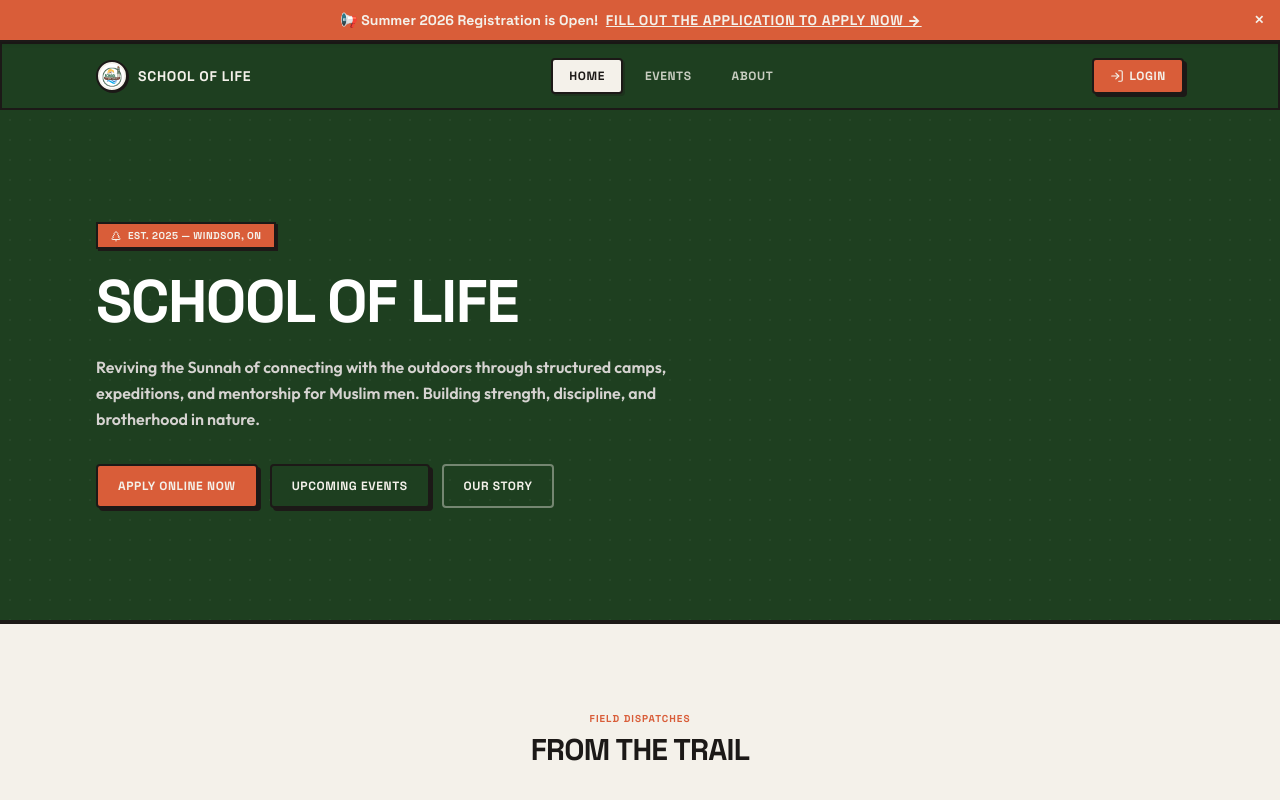
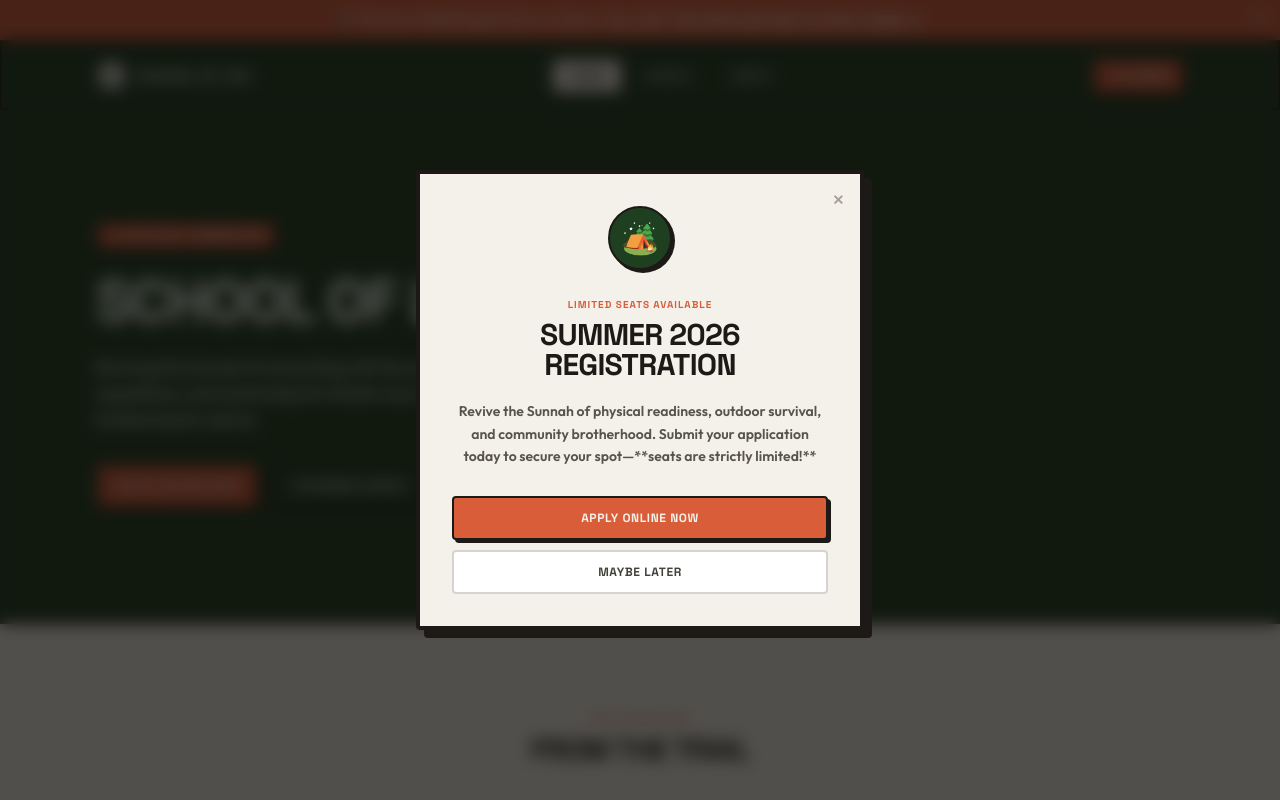
Before and after one commit to School-of-life-windsor/schooloflife-web, a React (Vite) app: page / in a window 1280 px wide. Shown: the top 800 px of the page. Built offline with nearby package versions, Linux system fonts and the light colour scheme.

Commit message:
feat: add registration promo modal on mount

```diff
--- a/src/App.jsx
+++ b/src/App.jsx
@@ -1,4 +1,4 @@
-import { useState } from 'react';
+import { useState, useEffect } from 'react';
 import Navbar from './components/Navbar';
 import HomePage from './components/HomePage';
 import EventsPage from './components/EventsPage';
@@ -9,6 +9,30 @@ import Footer from './components/Footer';
 export default function App() {
   const [activeTab, setActiveTab] = useState('Home');
   const [showBanner, setShowBanner] = useState(true);
+  const [showModal, setShowModal] = useState(false);
+
+  useEffect(() => {
+    // Show modal once per session
+    const hasSeenModal = sessionStorage.getItem('hasSeenRegistrationModal');
+    if (!hasSeenModal) {
+      // 1.5 second delay for a smooth user experience
+      const timer = setTimeout(() => {
+        setShowModal(true);
+      }, 1500);
+      return () => clearTimeout(timer);
+    }
+  }, []);
+
+  const handleApplyNow = () => {
+    setActiveTab('Apply');
+    setShowModal(false);
+    sessionStorage.setItem('hasSeenRegistrationModal', 'true');
+  };
+
+  const handleCloseModal = () => {
+    setShowModal(false);
+    sessionStorage.setItem('hasSeenRegistrationModal', 'true');
+  };
 
   const renderPage = () => {
     switch (activeTab) {
@@ -45,11 +69,67 @@ export default function App() {
           </button>
         </div>
       )}
+
       <Navbar activeTab={activeTab} setActiveTab={setActiveTab} />
+
       <main className="flex-1 w-full">
         {renderPage()}
       </main>
+
       <Footer />
+
+      {/* ─── Registration Promo Modal ─── */}
+      {showModal && (
+        <div className="fixed inset-0 z-[150] flex items-center justify-center p-4 bg-stone-950/70 backdrop-blur-sm">
+          {/* Backdrop Click to close */}
+          <div className="absolute inset-0 cursor-pointer" onClick={handleCloseModal} />
+
+          {/* Modal Card */}
+          <div className="relative w-full max-w-md bg-canvas border-4 border-stone-900 shadow-[8px_8px_0px_0px_#1C1917] rounded-sm p-6 md:p-8 flex flex-col gap-5 text-center z-10">
+            {/* Header Icon */}
+            <div className="w-16 h-16 bg-forest text-canvas border-2 border-stone-900 rounded-full flex items-center justify-center mx-auto shadow-[3px_3px_0px_0px_#1C1917]">
+              <span className="text-3xl">🏕️</span>
+            </div>
+
+            <div className="space-y-2">
+              <span className="inline-block text-[10px] font-display font-black uppercase tracking-widest text-campfire">
+                Limited Seats Available
+              </span>
+              <h2 className="text-2xl md:text-3xl font-display font-black uppercase tracking-tight text-stone-900 leading-none">
+                Summer 2026 Registration
+              </h2>
+            </div>
+
+            <p className="text-xs md:text-sm text-stone-600 font-semibold leading-relaxed">
+              Revive the Sunnah of physical readiness, outdoor survival, and community brotherhood. Submit your application today to secure your spot—**seats are strictly limited!**
+            </p>
+
+            <div className="flex flex-col gap-2.5 pt-2">
+              <button
+                onClick={handleApplyNow}
+                className="bg-campfire text-canvas py-3 px-4 font-display font-black text-xs uppercase tracking-wider border-2 border-stone-900 shadow-[3px_3px_0px_0px_#1C1917] hover:translate-x-[1px] hover:translate-y-[1px] hover:shadow-[2px_2px_0px_0px_#1C1917] active:translate-x-[3px] active:translate-y-[3px] active:shadow-none transition-all duration-100 rounded-sm cursor-pointer"
+              >
+                Apply Online Now
+              </button>
+              <button
+                onClick={handleCloseModal}
+                className="bg-white text-stone-700 py-3 px-4 font-display font-bold text-xs uppercase tracking-wider border-2 border-stone-300 rounded-sm cursor-pointer hover:bg-stone-50 transition-colors"
+              >
+                Maybe Later
+              </button>
+            </div>
+
+            {/* Top Close Button */}
+            <button
+              onClick={handleCloseModal}
+              className="absolute top-4 right-4 text-stone-400 hover:text-stone-700 cursor-pointer font-bold text-sm"
+              aria-label="Close dialog"
+            >
+              ✕
+            </button>
+          </div>
+        </div>
+      )}
     </div>
   );
 }
```
